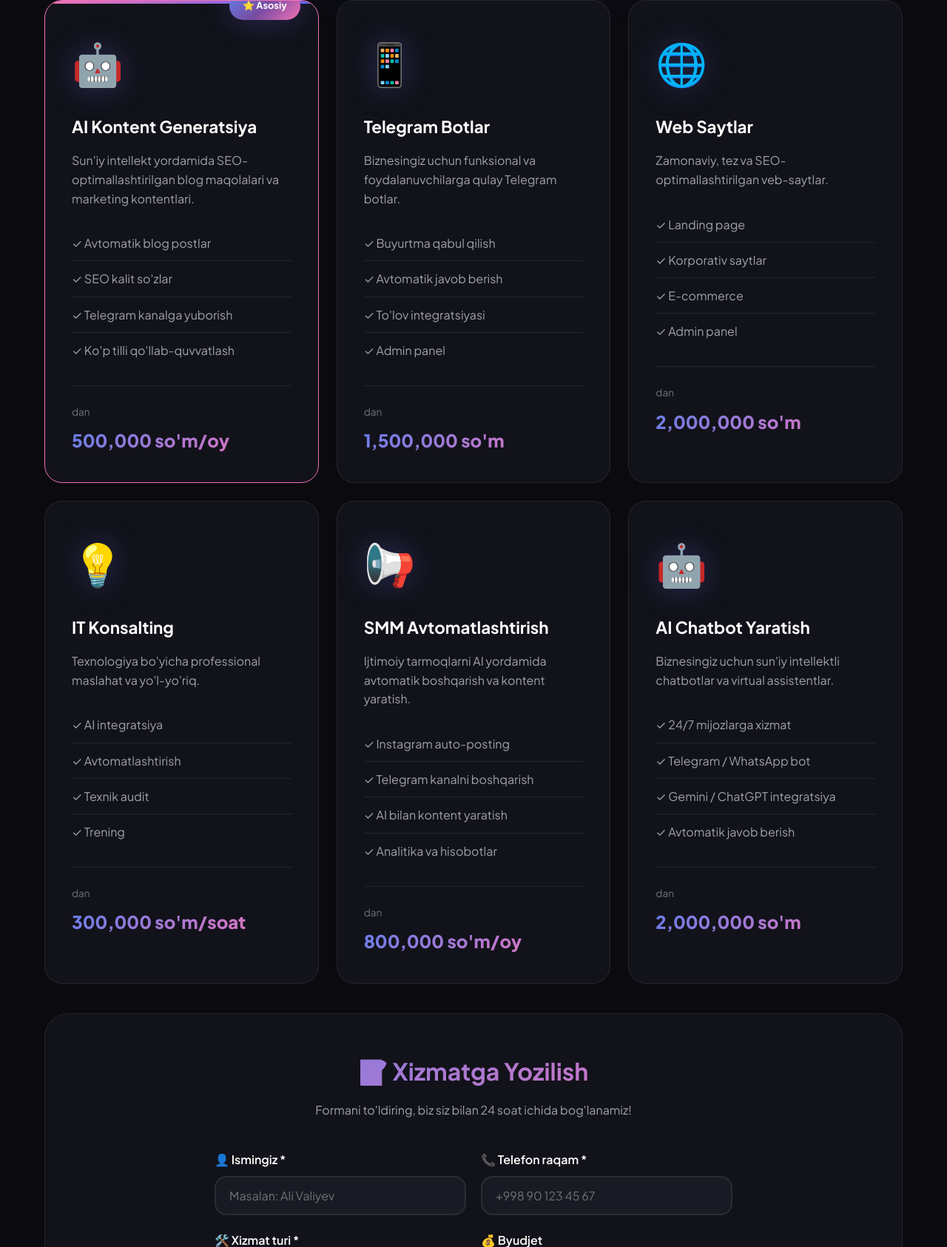
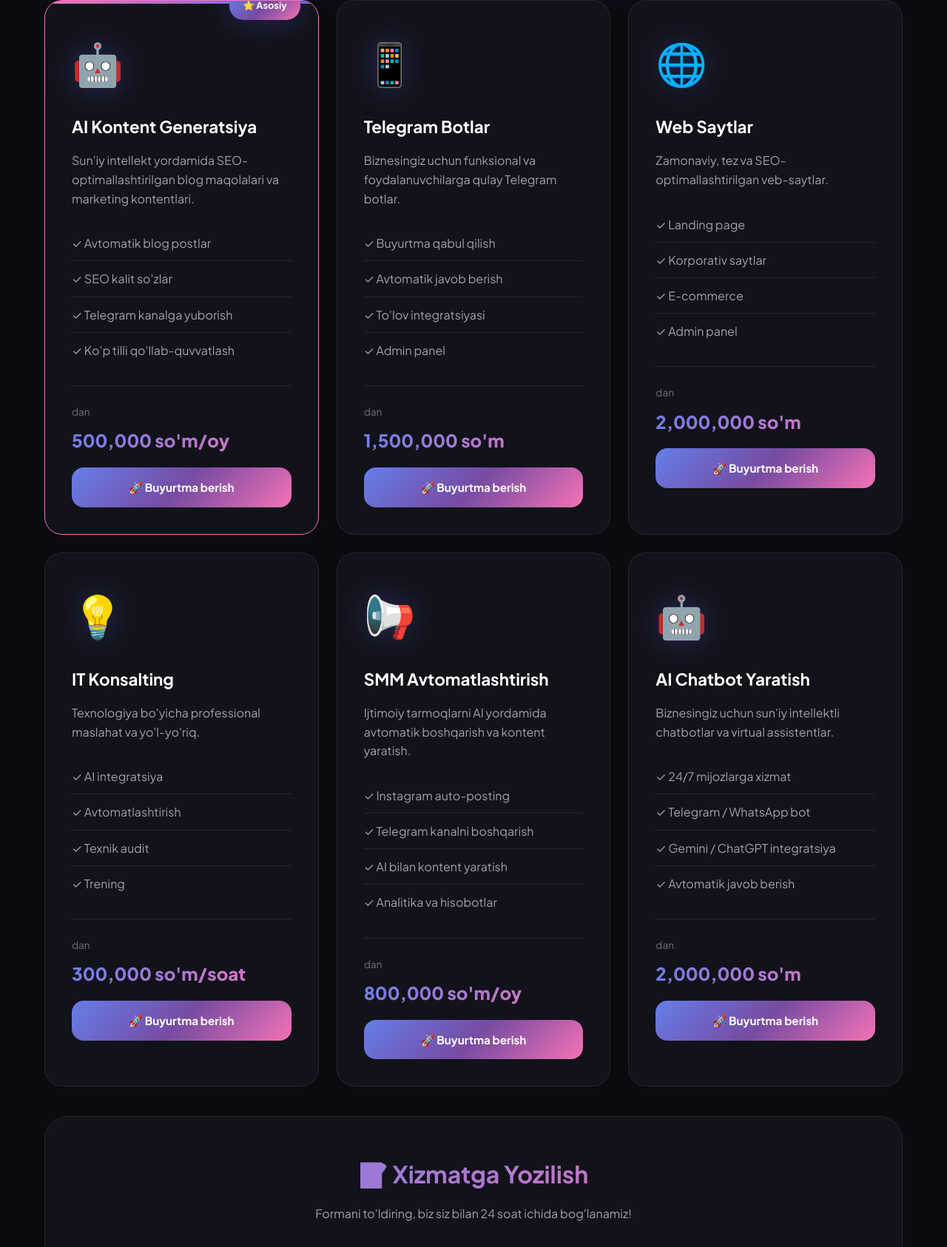
Before and after one commit to akbarjonrovshanov13-pixel/TrendoAi, a Flask app: page /services in a window 1280 px wide. Shown: the part 438-2124 px from the top of the page at 74% size. Run offline with Flask 3, Linux system fonts and the light colour scheme.

Commit message:
Add order buttons to service cards with auto-select from URL

```diff
--- a/templates/services.html
+++ b/templates/services.html
@@ -27,6 +27,7 @@ Professional IT xizmatlar O'zbekistonda.{% endblock %}
         <div class="service-price">
             <span>dan</span> <strong>500,000 so'm/oy</strong>
         </div>
+        <a href="{{ url_for('order_page') }}?service=ai_content" class="service-order-btn">🚀 Buyurtma berish</a>
     </article>
 
     <!-- Telegram Botlar -->
@@ -43,6 +44,7 @@ Professional IT xizmatlar O'zbekistonda.{% endblock %}
         <div class="service-price">
             <span>dan</span> <strong>1,500,000 so'm</strong>
         </div>
+        <a href="{{ url_for('order_page') }}?service=telegram_bot" class="service-order-btn">🚀 Buyurtma berish</a>
     </article>
 
     <!-- Web Saytlar -->
@@ -59,6 +61,7 @@ Professional IT xizmatlar O'zbekistonda.{% endblock %}
         <div class="service-price">
             <span>dan</span> <strong>2,000,000 so'm</strong>
         </div>
+        <a href="{{ url_for('order_page') }}?service=web_site" class="service-order-btn">🚀 Buyurtma berish</a>
     </article>
 
     <!-- Konsalting -->
@@ -75,6 +78,7 @@ Professional IT xizmatlar O'zbekistonda.{% endblock %}
         <div class="service-price">
             <span>dan</span> <strong>300,000 so'm/soat</strong>
         </div>
+        <a href="{{ url_for('order_page') }}?service=consulting" class="service-order-btn">🚀 Buyurtma berish</a>
     </article>
 
     <!-- SMM Avtomatlashtirish -->
@@ -91,6 +95,7 @@ Professional IT xizmatlar O'zbekistonda.{% endblock %}
         <div class="service-price">
             <span>dan</span> <strong>800,000 so'm/oy</strong>
         </div>
+        <a href="{{ url_for('order_page') }}?service=smm" class="service-order-btn">🚀 Buyurtma berish</a>
     </article>
 
     <!-- AI Chatbot -->
@@ -107,6 +112,7 @@ Professional IT xizmatlar O'zbekistonda.{% endblock %}
         <div class="service-price">
             <span>dan</span> <strong>2,000,000 so'm</strong>
         </div>
+        <a href="{{ url_for('order_page') }}?service=ai_chatbot" class="service-order-btn">🚀 Buyurtma berish</a>
     </article>
 </div>
 
@@ -296,5 +302,26 @@ Professional IT xizmatlar O'zbekistonda.{% endblock %}
             font-size: 1.5rem;
         }
     }
+
+    /* Service Order Button */
+    .service-order-btn {
+        display: block;
+        width: 100%;
+        padding: 14px 20px;
+        margin-top: 16px;
+        background: var(--gradient-main);
+        color: white;
+        text-align: center;
+        border-radius: var(--radius-md);
+        font-weight: 700;
+        font-size: 0.95rem;
+        transition: var(--transition-smooth);
+        text-decoration: none;
+    }
+
+    .service-order-btn:hover {
+        transform: translateY(-3px);
+        box-shadow: 0 8px 25px rgba(99, 102, 241, 0.4);
+    }
 </style>
 {% endblock %}
```
Also changed, not shown: templates/order.html (+15 -0 lines).
